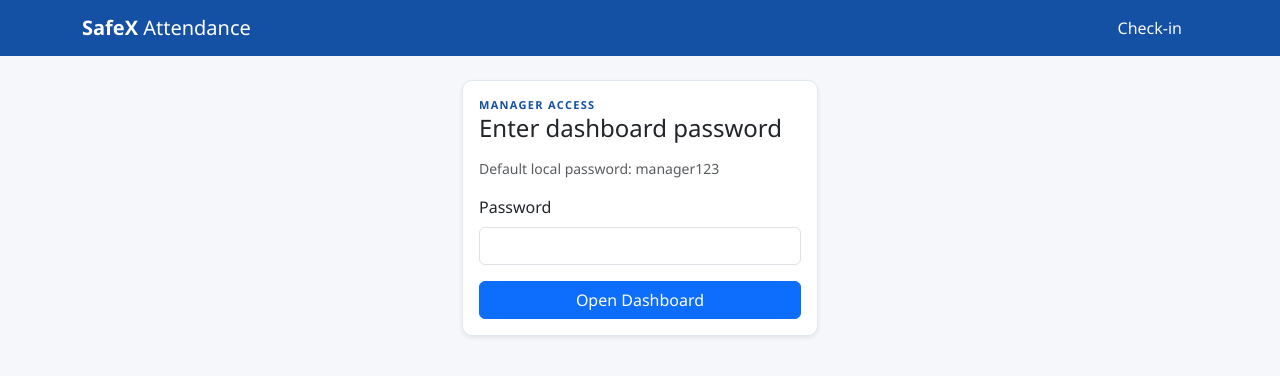
After one commit to ume-farwa-zia/attendance-automation-prototype, a Flask app: page /manager/login in a window 1280 px wide. The commit adds this page. Shown: the top 376 px of the page. Run offline with Flask 3, Linux system fonts and the light colour scheme.

Commit message:
Protect manager dashboard access

```diff
--- a/app.py
+++ b/app.py
@@ -4,7 +4,7 @@ SafeX AI Attendance Automation — Flask application entrypoint.
 Run:
     python app.py
 Then open http://127.0.0.1:5000/ for the employee check-in page,
-or http://127.0.0.1:5000/dashboard for the manager dashboard.
+or use http://127.0.0.1:5000/manager/login to access the manager dashboard.
 """
 from flask import Flask
 
--- a/config.py
+++ b/config.py
@@ -15,6 +15,11 @@ BASE_DIR = Path(__file__).resolve().parent
 
 class Config:
     SECRET_KEY = os.getenv("SECRET_KEY", "dev-only-insecure-key-change-me")
+
+    # Optional shared password for the manager dashboard. When set, the
+    # dashboard requires a successful manager login before showing stats.
+    # A local default keeps the demo usable if .env has not been created yet.
+    MANAGER_DASHBOARD_PASSWORD = os.getenv("MANAGER_DASHBOARD_PASSWORD", "manager123")
 
     # SQLite database file
     DATABASE_PATH = BASE_DIR / "database" / "attendance.db"
--- a/routes/dashboard_routes.py
+++ b/routes/dashboard_routes.py
@@ -3,13 +3,24 @@ Manager dashboard: today's attendance stats + AI-generated insights.
 """
 from datetime import datetime, timezone
 
-from flask import Blueprint, render_template
+from flask import Blueprint, abort, current_app, flash, redirect, render_template, request, session, url_for
 
 from models.attendance import get_todays_records_df
 from models.employee import list_employees
 from services.ai_service import generate_attendance_insights
 
 dashboard_bp = Blueprint("dashboard", __name__)
+
+
+def _manager_dashboard_allowed():
+    expected_password = current_app.config.get("MANAGER_DASHBOARD_PASSWORD", "")
+    return bool(expected_password) and session.get("manager_dashboard_access") is True
+
+
+def _require_manager_dashboard_access():
+    if _manager_dashboard_allowed():
+        return None
+    return redirect(url_for("dashboard.manager_login"))
 
 
 def _compute_today_stats():
@@ -31,8 +42,32 @@ def _compute_today_stats():
     }, df
 
 
+@dashboard_bp.route("/manager/login", methods=["GET", "POST"])
+def manager_login():
+    expected_password = current_app.config.get("MANAGER_DASHBOARD_PASSWORD", "")
+    if request.method == "POST":
+        password = request.form.get("password", "")
+        if password == expected_password:
+            session["manager_dashboard_access"] = True
+            return redirect(url_for("dashboard.dashboard"))
+
+        flash("Invalid manager password.", "danger")
+
+    return render_template("manager_login.html")
+
+
+@dashboard_bp.route("/manager/logout")
+def manager_logout():
+    session.pop("manager_dashboard_access", None)
+    return redirect(url_for("attendance.checkin_page"))
+
+
 @dashboard_bp.route("/dashboard")
 def dashboard():
+    access_result = _require_manager_dashboard_access()
+    if access_result is not None:
+        return access_result
+
     stats, df = _compute_today_stats()
     insights = generate_attendance_insights(stats)
     records = df.to_dict(orient="records") if not df.empty else []
--- a/templates/base.html
+++ b/templates/base.html
@@ -13,11 +13,22 @@
       <a class="navbar-brand" href="/">SafeX <span class="fw-light">Attendance</span></a>
       <div>
         <a class="nav-link d-inline text-light me-3" href="{{ url_for('attendance.checkin_page') }}">Check-in</a>
+        {% if session.get('manager_dashboard_access') %}
         <a class="nav-link d-inline text-light" href="{{ url_for('dashboard.dashboard') }}">Dashboard</a>
+        {% endif %}
       </div>
     </div>
   </nav>
   <main class="container py-4">
+    {% with messages = get_flashed_messages(with_categories=true) %}
+      {% if messages %}
+        <div class="mb-3">
+          {% for category, message in messages %}
+            <div class="alert alert-{{ category }} mb-2" role="alert">{{ message }}</div>
+          {% endfor %}
+        </div>
+      {% endif %}
+    {% endwith %}
     {% block content %}{% endblock %}
   </main>
 </body>
--- /dev/null
+++ b/templates/manager_login.html
@@ -0,0 +1,22 @@
+{% extends "base.html" %}
+{% block title %}Manager Login — SafeX Attendance{% endblock %}
+{% block content %}
+<div class="row justify-content-center">
+  <div class="col-md-5 col-lg-4">
+    <div class="card shadow-sm">
+      <div class="card-body">
+        <div class="eyebrow">Manager Access</div>
+        <h4 class="mb-3">Enter dashboard password</h4>
+        <p class="text-muted small mb-3">Default local password: manager123</p>
+        <form method="post">
+          <div class="mb-3">
+            <label class="form-label" for="password">Password</label>
+            <input type="password" class="form-control" id="password" name="password" autocomplete="current-password" required>
+          </div>
+          <button type="submit" class="btn btn-primary w-100">Open Dashboard</button>
+        </form>
+      </div>
+    </div>
+  </div>
+</div>
+{% endblock %}
```
Also changed, not shown: docs/ARCHITECTURE.md (+2 -2 lines), docs/DOCUMENTATION.md (+6 -2 lines), README.md, database/attendance.db.
